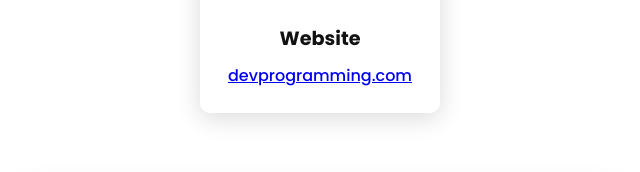
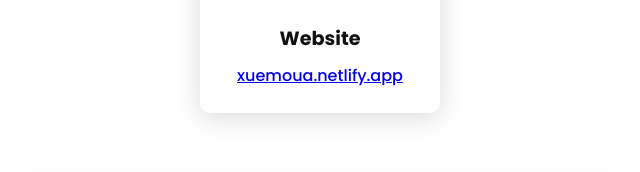
Before and after one commit to xuemoua1995/my_portfolio, a plain HTML site: page index.html in a window 1280 px wide. Shown: the part 5477-5649 px from the top of the page, 320-960 px from the left. Drawn offline with Linux system fonts and the light colour scheme.

Commit message:
Update index.html

```diff
--- a/index.html
+++ b/index.html
@@ -232,7 +232,7 @@
             </div>
             <div class="info">
               <h3>Website</h3>
-              <span><a href="https://xuemoua.netlify.app" target="_blank" style="list-style: none;">devprogramming.com</a></span>
+              <span><a href="https://xuemoua.netlify.app" target="_blank" style="list-style: none;">xuemoua.netlify.app</a></span>
             </div>
           </div>
         </div>
```
